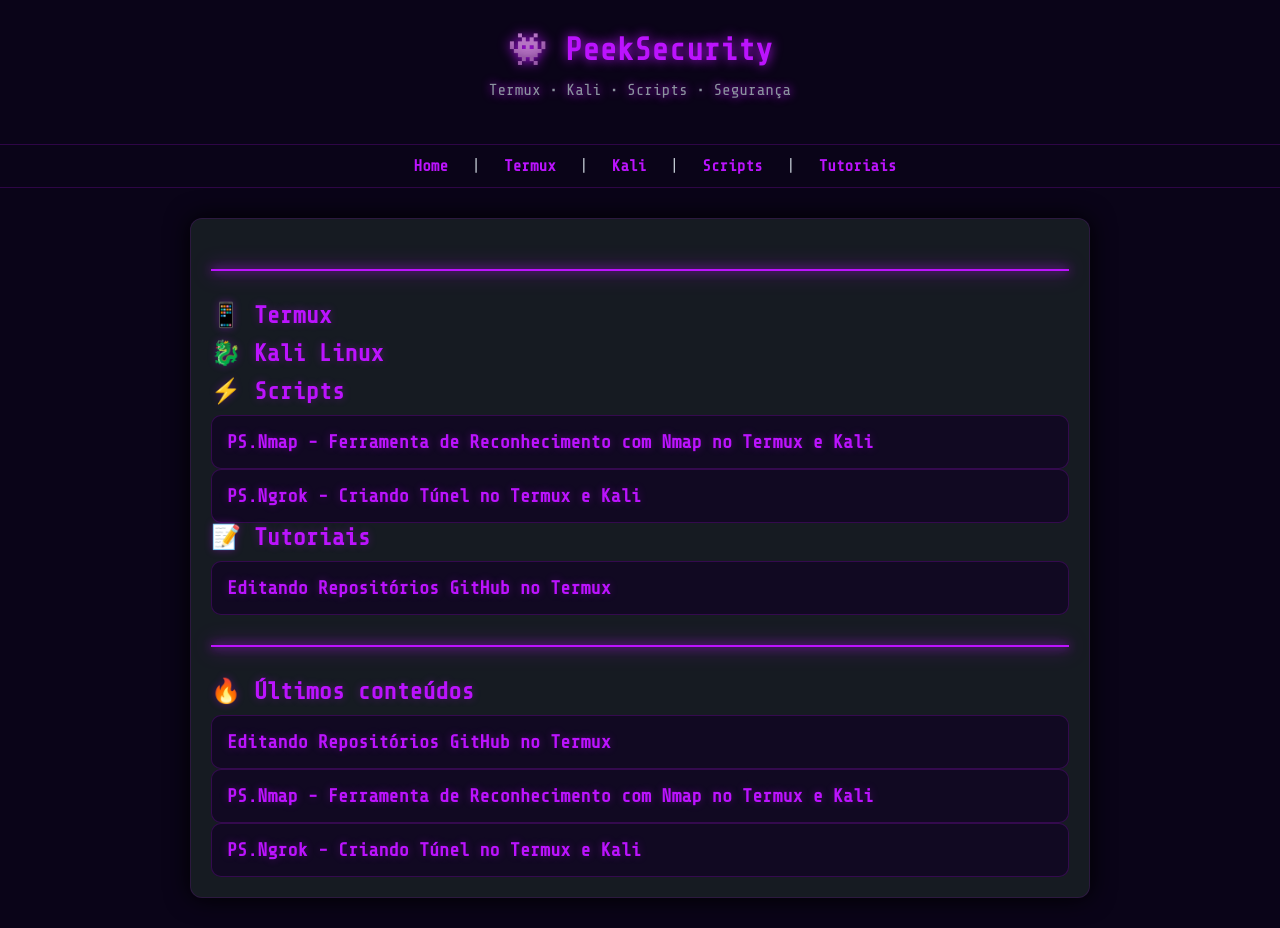
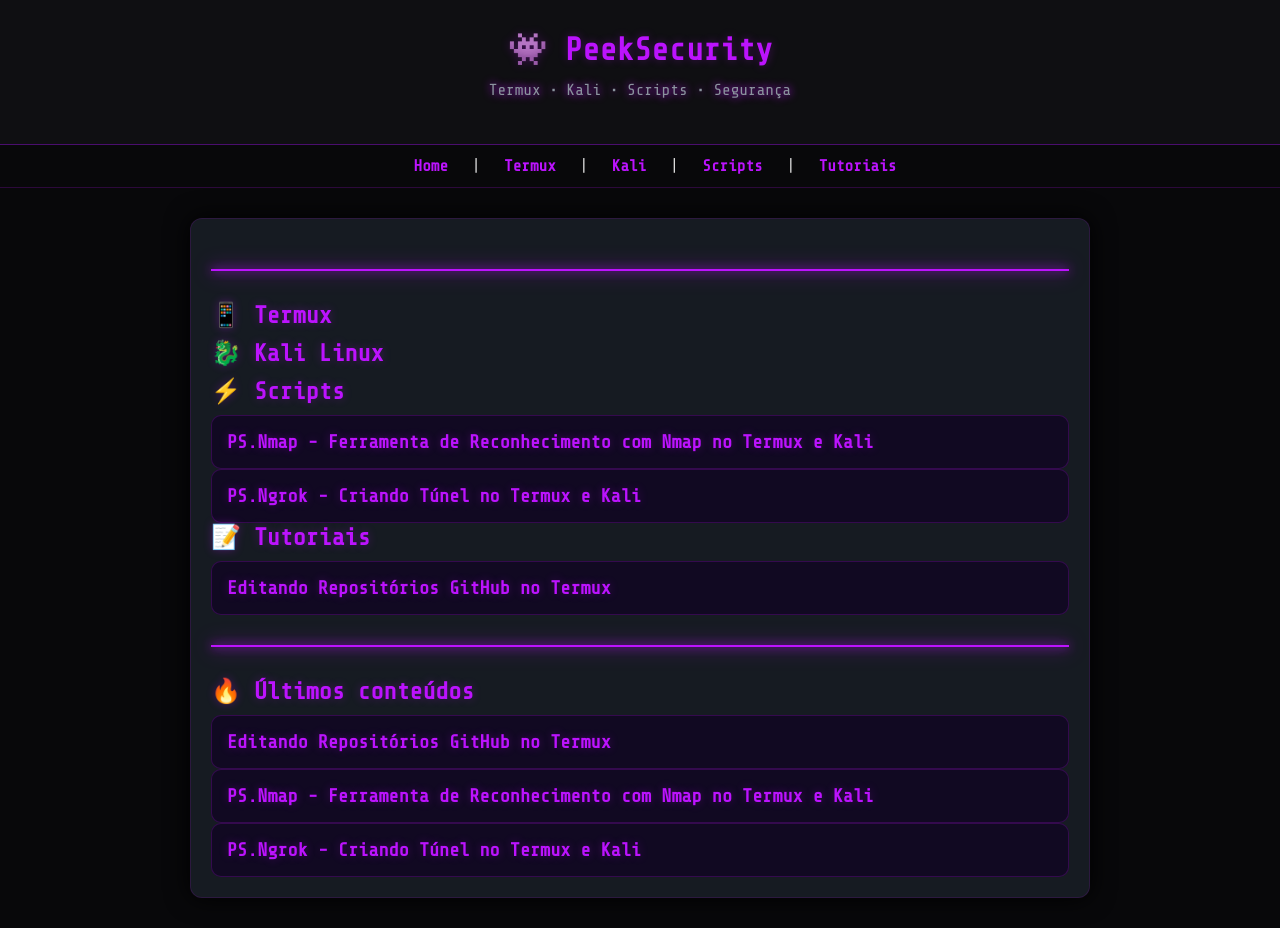
Before and after one commit to PSecurity/PSecurity, a Jekyll site: the page built from index.md, in a window 1280 px wide. Built offline with Jekyll 4.4.1, drawn with Linux system fonts in a browser that asks for light colours.

Commit message:
Atualizar o style.css

```diff
--- a/assets/css/style.css
+++ b/assets/css/style.css
@@ -144,3 +144,43 @@
   color: #bc13fe;
   margin: 0;
 }
+
+/* --- INÍCIO DA TRANSIÇÃO PARA O ROXO PEEK SECURITY --- */
+
+/* Força o fundo escuro e texto cinza */
+body, html {
+  background-color: #08080a !important;
+  color: #e5e5e5 !important;
+}
+
+/* Troca o verde neon pelo ROXO neon nos títulos */
+h1, h2, h3, h4, h5, h6, .site-title, .post-title {
+  color: #bc13fe !important;
+  text-shadow: 0 0 10px rgba(188, 19, 254, 0.3) !important;
+}
+
+/* Ajusta os links para não sumirem no fundo escuro */
+a {
+  color: #bc13fe !important;
+  text-decoration: none !important;
+}
+
+a:hover {
+  color: #fff !important;
+  text-shadow: 0 0 8px #bc13fe !important;
+}
+
+/* Estiliza os blocos de código com a borda roxa da sua ferramenta */
+pre, code, .highlighter-rouge, .highlight {
+  background-color: #121214 !important;
+  border-left: 3px solid #bc13fe !important;
+  color: #e5e5e5 !important;
+}
+
+/* Botões e cabeçalhos que costumam ser verdes nos temas do GitHub */
+header, .header, .nav, footer {
+  border-bottom: 1px solid #4a0e6e !important;
+  background-color: #0f0f12 !important;
+}
+
+/* --- FIM DA TRANSIÇÃO --- */
```
